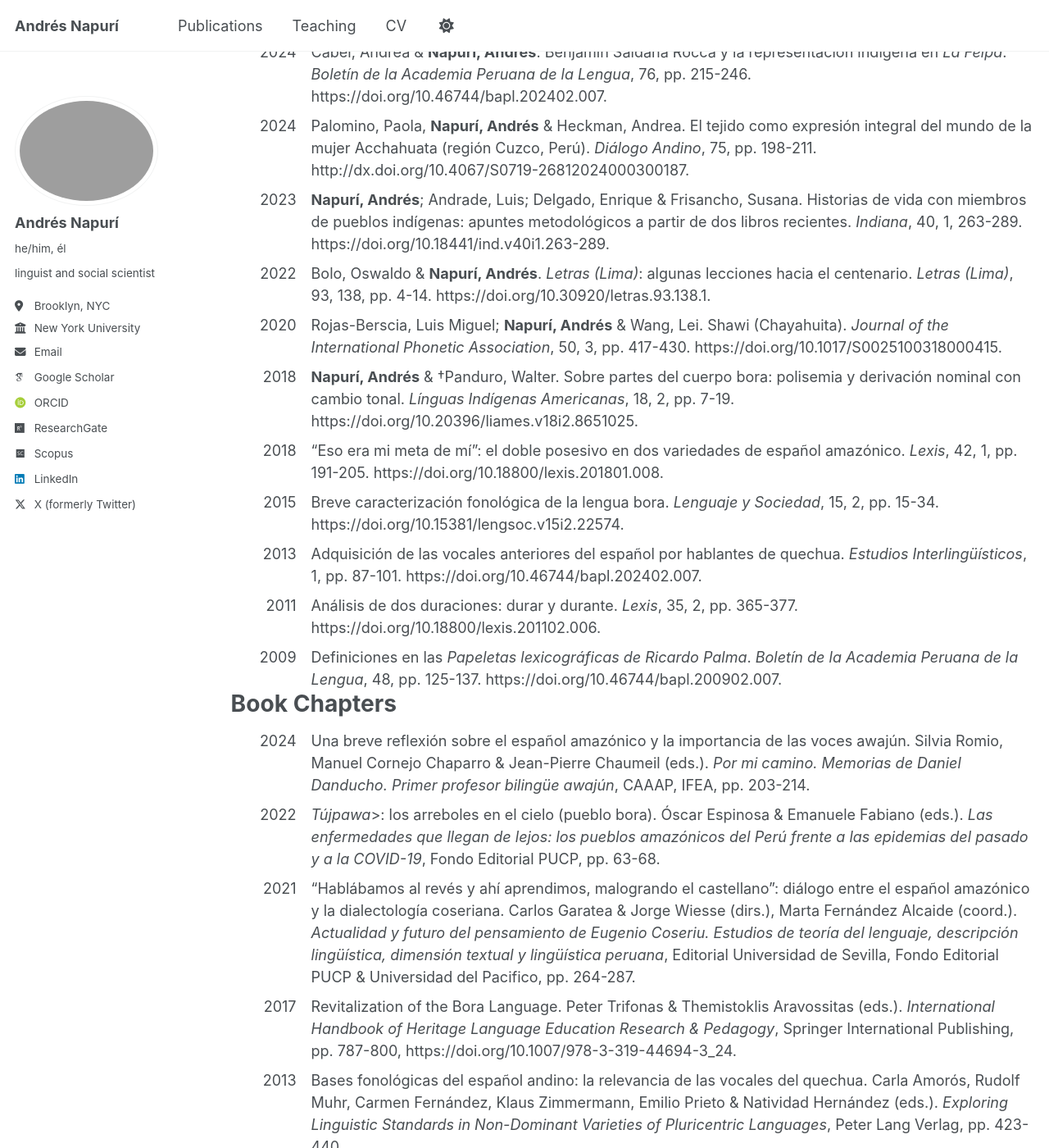
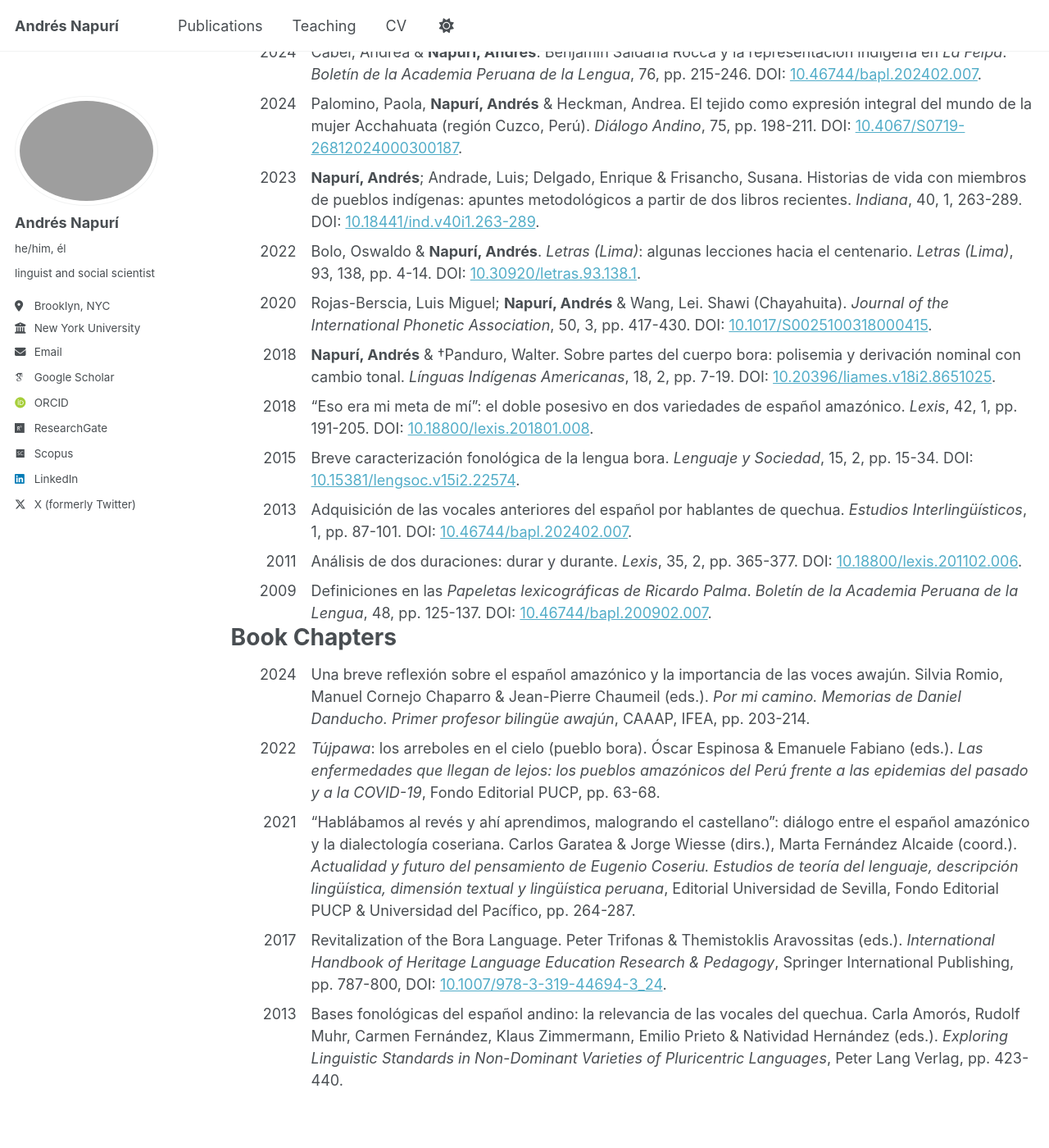
Before and after one commit to andresnapuri/andresnapuri.github.io, a Jekyll site: the page built from _pages/publications.html, in a window 1280 px wide and 1400 px high, scrolled down 409 px. Shown: the whole window at 82% size. Built offline with Jekyll 4.4.1, drawn with Linux system fonts in a browser that asks for light colours; some web fonts are replaced; a script that is not in the unit is left out; some of the changed text lies outside the part shown.

Commit message:
Update publications.html

```diff
--- a/_pages/publications.html
+++ b/_pages/publications.html
@@ -16,11 +16,11 @@ author_profile: true
 <div class="pub-list">
   <div class="pub-item">
     <span class="pub-year">to be published</span>
-    <span class="pub-info"> †Peña, Keren; †Pimentel, Ángel; †Quiroz, Gonzalo & <strong>Napurí, Andrés</strong>. Epéntesis y coalescencia en la lengua asháninka de Mazamari (lengua arahuaca): una explicación desde la teoría armónica serial. <em>Onomáizen</em>, 76(2), https://doi.org/10.7764/onomazein.76.02.</span>
+    <span class="pub-info"> †Peña, Keren; †Pimentel, Ángel; †Quiroz, Gonzalo & <strong>Napurí, Andrés</strong>. Epéntesis y coalescencia en la lengua asháninka de Mazamari (lengua arahuaca): una explicación desde la teoría armónica serial. <em>Onomáizen</em>, 76(2), DOI: <a href="https://doi.org/10.7764/onomazein.76.02" target="_blank">10.7764/onomazein.76.02</a>.</span>
   </div>
   <div class="pub-item">
     <span class="pub-year">to be published</span>
-    <span class="pub-info">Andrade, Luis, <strong>Napurí, Andrés</strong>, Frisancho, Susana & Delgado, Enrique. Agencia de los intérpretes indígenas, Estado y derechos humanos: la crisis de enero del 2023 en el Perú. <em>Mutatis Mutandis. Revista Latinoamericana de Traducción</em>, 18(2), https://doi.org/10.17533/udea.mut.v18n2aXX.</span>
+    <span class="pub-info">Andrade, Luis, <strong>Napurí, Andrés</strong>, Frisancho, Susana & Delgado, Enrique. Agencia de los intérpretes indígenas, Estado y derechos humanos: la crisis de enero del 2023 en el Perú. <em>Mutatis Mutandis. Revista Latinoamericana de Traducción</em>, 18(2), DOI: <a href="https://doi.org/10.17533/udea.mut.v18n2aXX" target="_blank">10.17533/udea.mut.v18n2aXX</a>.</span>
   </div>
   <div class="pub-item">
     <span class="pub-year">under review</span>
@@ -28,52 +28,52 @@ author_profile: true
   </div>
   <div class="pub-item">
     <span class="pub-year">2024</span>
-    <span class="pub-info">Cabel, Andrea & <strong>Napurí, Andrés</strong>. Benjamín Saldaña Rocca y la representación indígena en <em>La Felpa</em>. <em>Boletín de la Academia Peruana de la Lengua</em>, 76, pp. 215-246. https://doi.org/10.46744/bapl.202402.007.</span>
+    <span class="pub-info">Cabel, Andrea & <strong>Napurí, Andrés</strong>. Benjamín Saldaña Rocca y la representación indígena en <em>La Felpa</em>. <em>Boletín de la Academia Peruana de la Lengua</em>, 76, pp. 215-246. DOI: <a href="https://doi.org/10.46744/bapl.202402.007" target="_blank">10.46744/bapl.202402.007</a>.</span>
   </div>
   <div class="pub-item">
     <span class="pub-year">2024</span>
-    <span class="pub-info">Palomino, Paola, <strong>Napurí, Andrés</strong> & Heckman, Andrea. El tejido como expresión integral del mundo de la mujer Acchahuata (región Cuzco, Perú). <em>Diálogo Andino</em>, 75, pp. 198-211. http://dx.doi.org/10.4067/S0719-26812024000300187.</span>
+    <span class="pub-info">Palomino, Paola, <strong>Napurí, Andrés</strong> & Heckman, Andrea. El tejido como expresión integral del mundo de la mujer Acchahuata (región Cuzco, Perú). <em>Diálogo Andino</em>, 75, pp. 198-211. DOI: <a href="http://dx.doi.org/10.4067/S0719-26812024000300187" target="_blank">10.4067/S0719-26812024000300187</a>.</span>
   </div>
   <div class="pub-item">
     <span class="pub-year">2023</span>
-    <span class="pub-info"><strong>Napurí, Andrés</strong>; Andrade, Luis; Delgado, Enrique & Frisancho, Susana. Historias de vida con miembros de pueblos indígenas: apuntes metodológicos a partir de dos libros recientes. <em>Indiana</em>, 40, 1, 263-289. https://doi.org/10.18441/ind.v40i1.263-289.</span>
+    <span class="pub-info"><strong>Napurí, Andrés</strong>; Andrade, Luis; Delgado, Enrique & Frisancho, Susana. Historias de vida con miembros de pueblos indígenas: apuntes metodológicos a partir de dos libros recientes. <em>Indiana</em>, 40, 1, 263-289. DOI: <a href="https://doi.org/10.18441/ind.v40i1.263-289" target="_blank">10.18441/ind.v40i1.263-289</a>.</span>
   </div>
   <div class="pub-item">
     <span class="pub-year">2022</span>
-    <span class="pub-info">Bolo, Oswaldo & <strong>Napurí, Andrés</strong>. <em>Letras (Lima)</em>: algunas lecciones hacia el centenario. <em>Letras (Lima)</em>, 93, 138, pp. 4-14. https://doi.org/10.30920/letras.93.138.1.</span>
+    <span class="pub-info">Bolo, Oswaldo & <strong>Napurí, Andrés</strong>. <em>Letras (Lima)</em>: algunas lecciones hacia el centenario. <em>Letras (Lima)</em>, 93, 138, pp. 4-14. DOI: <a href="https://doi.org/10.30920/letras.93.138.1" target="_blank">10.30920/letras.93.138.1</a>.</span>
   </div>
   <div class="pub-item">
     <span class="pub-year">2020</span>
-    <span class="pub-info">Rojas-Berscia, Luis Miguel; <strong>Napurí, Andrés</strong> & Wang, Lei. Shawi (Chayahuita). <em>Journal of the International Phonetic Association</em>, 50, 3, pp. 417-430. https://doi.org/10.1017/S0025100318000415.</span>
+    <span class="pub-info">Rojas-Berscia, Luis Miguel; <strong>Napurí, Andrés</strong> & Wang, Lei. Shawi (Chayahuita). <em>Journal of the International Phonetic Association</em>, 50, 3, pp. 417-430. DOI: <a href="https://doi.org/10.1017/S0025100318000415" target="_blank">10.1017/S0025100318000415</a>.</span>
   </div>
   <div class="pub-item">
     <span class="pub-year">2018</span>
-    <span class="pub-info"><strong>Napurí, Andrés</strong> & †Panduro, Walter. Sobre partes del cuerpo bora: polisemia y derivación nominal con cambio tonal. <em>Línguas Indígenas Americanas</em>, 18, 2, pp. 7-19. https://doi.org/10.20396/liames.v18i2.8651025.</span>
+    <span class="pub-info"><strong>Napurí, Andrés</strong> & †Panduro, Walter. Sobre partes del cuerpo bora: polisemia y derivación nominal con cambio tonal. <em>Línguas Indígenas Americanas</em>, 18, 2, pp. 7-19. DOI: <a href="https://doi.org/10.20396/liames.v18i2.8651025" target="_blank">10.20396/liames.v18i2.8651025</a>.</span>
   </div>
   <div class="pub-item">
     <span class="pub-year">2018</span>
-    <span class="pub-info">“Eso era mi meta de mí”: el doble posesivo en dos variedades de español amazónico. <em>Lexis</em>, 42, 1, pp. 191-205. https://doi.org/10.18800/lexis.201801.008.</span>
+    <span class="pub-info">“Eso era mi meta de mí”: el doble posesivo en dos variedades de español amazónico. <em>Lexis</em>, 42, 1, pp. 191-205. DOI: <a href="https://doi.org/10.18800/lexis.201801.008" target="_blank">10.18800/lexis.201801.008</a>.</span>
   </div>
   <div class="pub-item">
     <span class="pub-year">2015</span>
-    <span class="pub-info">Breve caracterización fonológica de la lengua bora. <em>Lenguaje y Sociedad</em>, 15, 2, pp. 15-34. https://doi.org/10.15381/lengsoc.v15i2.22574.</span>
+    <span class="pub-info">Breve caracterización fonológica de la lengua bora. <em>Lenguaje y Sociedad</em>, 15, 2, pp. 15-34. DOI: <a href="https://doi.org/10.15381/lengsoc.v15i2.22574" target="_blank">10.15381/lengsoc.v15i2.22574</a>.</span>
   </div>
   <div class="pub-item">
     <span class="pub-year">2013</span>
-    <span class="pub-info">Adquisición de las vocales anteriores del español por hablantes de quechua. <em>Estudios Interlingüísticos</em>, 1, pp. 87-101. https://doi.org/10.46744/bapl.202402.007.</span>
+    <span class="pub-info">Adquisición de las vocales anteriores del español por hablantes de quechua. <em>Estudios Interlingüísticos</em>, 1, pp. 87-101. DOI: <a href="https://doi.org/10.46744/bapl.202402.007" target="_blank">10.46744/bapl.202402.007</a>.</span>
   </div>
   <div class="pub-item">
     <span class="pub-year">2011</span>
-    <span class="pub-info">Análisis de dos duraciones: durar y durante. <em>Lexis</em>, 35, 2, pp. 365-377. https://doi.org/10.18800/lexis.201102.006.</span>
+    <span class="pub-info">Análisis de dos duraciones: durar y durante. <em>Lexis</em>, 35, 2, pp. 365-377. DOI: <a href="https://doi.org/10.18800/lexis.201102.006" target="_blank">10.18800/lexis.201102.006</a>.</span>
   </div>
   <div class="pub-item">
     <span class="pub-year">2009</span>
-    <span class="pub-info">Definiciones en las <em>Papeletas lexicográficas de Ricardo Palma</em>. <em>Boletín de la Academia Peruana de la Lengua</em>, 48, pp. 125-137. https://doi.org/10.46744/bapl.200902.007.</span>
+    <span class="pub-info">Definiciones en las <em>Papeletas lexicográficas de Ricardo Palma</em>. <em>Boletín de la Academia Peruana de la Lengua</em>, 48, pp. 125-137. DOI: <a href="https://doi.org/10.46744/bapl.200902.007" target="_blank">10.46744/bapl.200902.007</a>.</span>
   </div>
 </div>
 
+
 <h1>Book Chapters</h1>
-
 
 <div class="pub-list">
   <div class="pub-item">
@@ -82,21 +82,22 @@ author_profile: true
   </div>
   <div class="pub-item">
     <span class="pub-year">2022</span>
-    <span class="pub-info"><em>Tújpawa</em>>: los arreboles en el cielo (pueblo bora). Óscar Espinosa & Emanuele Fabiano (eds.). <em>Las enfermedades que llegan de lejos: los pueblos amazónicos del Perú frente a las epidemias del pasado y a la COVID-19</em>, Fondo Editorial PUCP, pp. 63-68.</span>
+    <span class="pub-info"><em>Tújpawa</em>: los arreboles en el cielo (pueblo bora). Óscar Espinosa & Emanuele Fabiano (eds.). <em>Las enfermedades que llegan de lejos: los pueblos amazónicos del Perú frente a las epidemias del pasado y a la COVID-19</em>, Fondo Editorial PUCP, pp. 63-68.</span>
   </div>
   <div class="pub-item">
     <span class="pub-year">2021</span>
-    <span class="pub-info">“Hablábamos al revés y ahí aprendimos, malogrando el castellano”: diálogo entre el español amazónico y la dialectología coseriana. Carlos Garatea & Jorge Wiesse (dirs.), Marta Fernández Alcaide (coord.). <em>Actualidad y futuro del pensamiento de Eugenio Coseriu. Estudios de teoría del lenguaje, descripción lingüística, dimensión textual y lingüística peruana</em>, Editorial Universidad de Sevilla, Fondo Editorial PUCP & Universidad del Pacifico, pp. 264-287.</span>
+    <span class="pub-info">“Hablábamos al revés y ahí aprendimos, malogrando el castellano”: diálogo entre el español amazónico y la dialectología coseriana. Carlos Garatea & Jorge Wiesse (dirs.), Marta Fernández Alcaide (coord.). <em>Actualidad y futuro del pensamiento de Eugenio Coseriu. Estudios de teoría del lenguaje, descripción lingüística, dimensión textual y lingüística peruana</em>, Editorial Universidad de Sevilla, Fondo Editorial PUCP & Universidad del Pacífico, pp. 264-287.</span>
   </div>
   <div class="pub-item">
     <span class="pub-year">2017</span>
-    <span class="pub-info">Revitalization of the Bora Language. Peter Trifonas & Themistoklis Aravossitas (eds.). <em>International Handbook of Heritage Language Education Research & Pedagogy</em>, Springer International Publishing, pp. 787-800, https://doi.org/10.1007/978-3-319-44694-3_24.</span>
+    <span class="pub-info">Revitalization of the Bora Language. Peter Trifonas & Themistoklis Aravossitas (eds.). <em>International Handbook of Heritage Language Education Research & Pedagogy</em>, Springer International Publishing, pp. 787-800, DOI: <a href="https://doi.org/10.1007/978-3-319-44694-3_24" target="_blank">10.1007/978-3-319-44694-3_24</a>.</span>
   </div>
   <div class="pub-item">
     <span class="pub-year">2013</span>
     <span class="pub-info">Bases fonológicas del español andino: la relevancia de las vocales del quechua. Carla Amorós, Rudolf Muhr, Carmen Fernández, Klaus Zimmermann, Emilio Prieto & Natividad Hernández (eds.). <em>Exploring Linguistic Standards in Non-Dominant Varieties of Pluricentric Languages</em>, Peter Lang Verlag, pp. 423-440.</span>
   </div>
 </div>
+
 
 <style>
 .pub-list {
```
Lines whose indentation alone changed are shown as unchanged.
